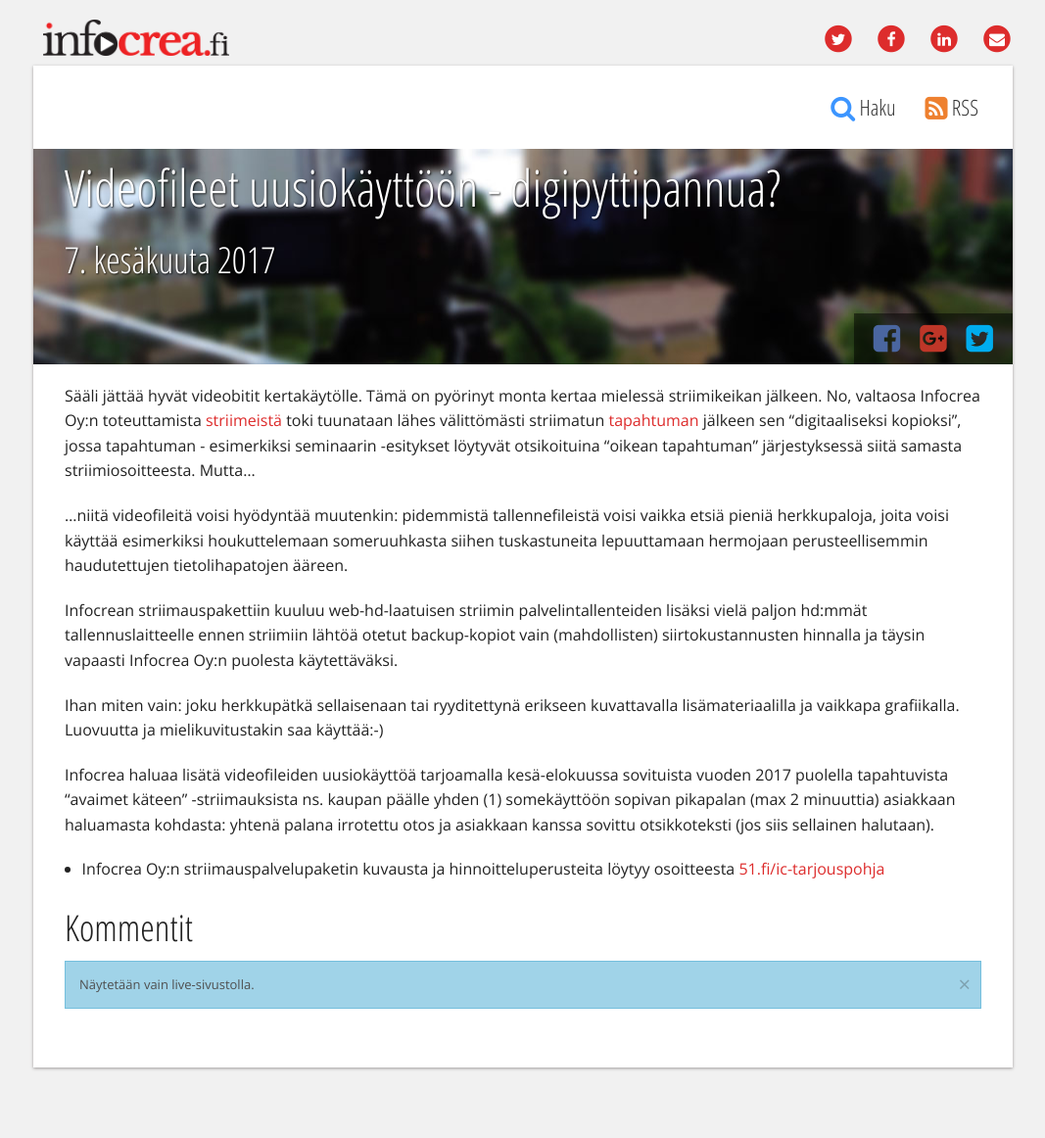
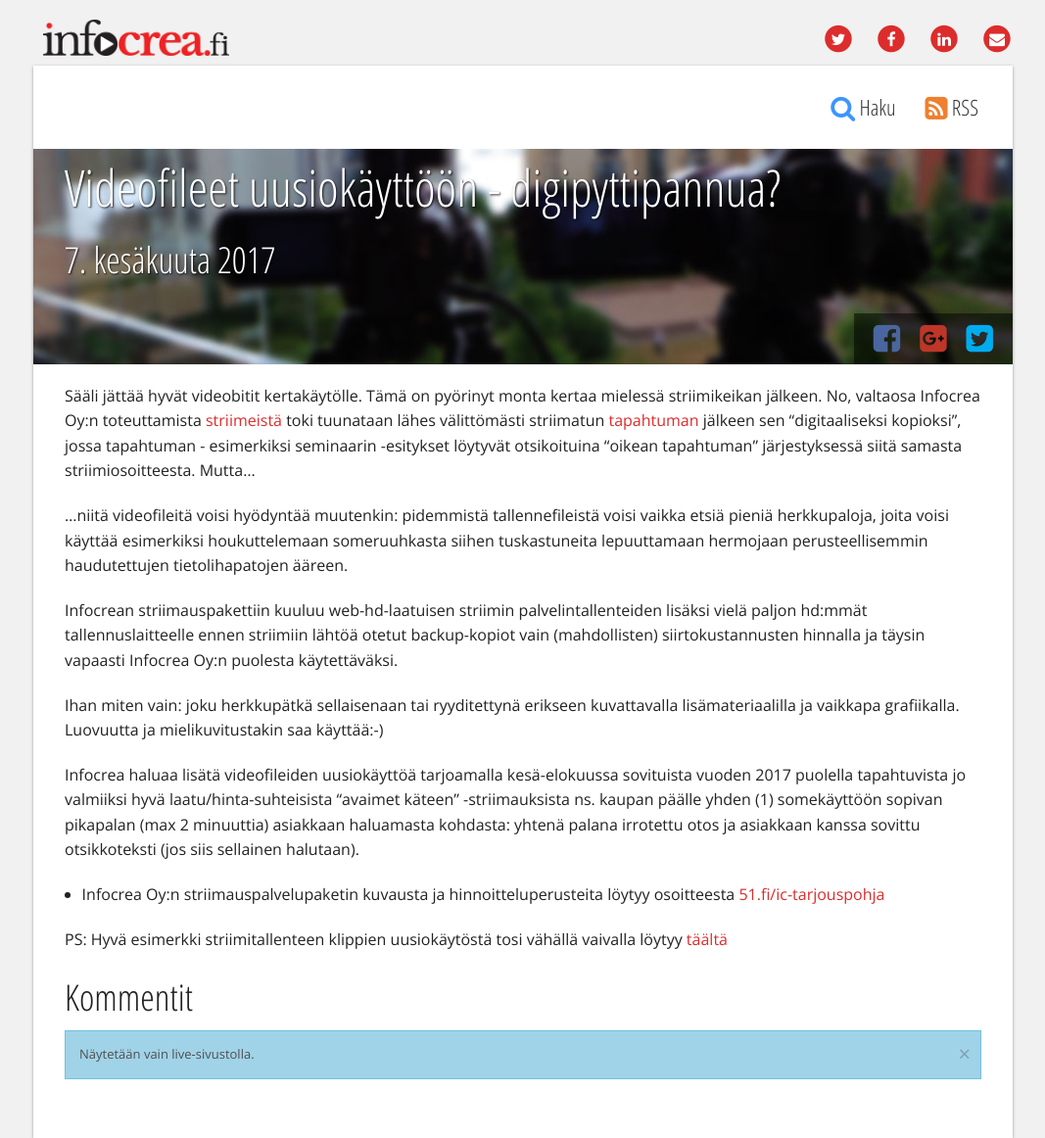
Before and after one commit to Pyppe/infocrea.fi, a Jekyll site: the page built from _posts/2017-06-07-videofileet-uusiokayttoon-digipyttipannua.md, in a window 1280 px wide. Shown: the whole page at 98% size, without its empty margins (106-1173 px from the left). Built offline with Jekyll 4.4.1, drawn with Linux system fonts in a browser that asks for light colours; nearby versions of some CDN libraries.

Commit message:
Blogauksen päivitys

```diff
--- a/_posts/2017-06-07-videofileet-uusiokayttoon-digipyttipannua.md
+++ b/_posts/2017-06-07-videofileet-uusiokayttoon-digipyttipannua.md
@@ -12,6 +12,8 @@ Infocrean striimauspakettiin kuuluu web-hd-laatuisen striimin palvelintallenteid
 
 Ihan miten vain: joku herkkupätkä sellaisenaan tai ryyditettynä erikseen kuvattavalla lisämateriaalilla ja vaikkapa grafiikalla. Luovuutta ja mielikuvitustakin saa käyttää:-)
 
-Infocrea haluaa lisätä videofileiden uusiokäyttöä tarjoamalla kesä-elokuussa sovituista vuoden 2017 puolella tapahtuvista "avaimet käteen" -striimauksista ns. kaupan päälle yhden (1) somekäyttöön sopivan pikapalan (max 2 minuuttia) asiakkaan haluamasta kohdasta: yhtenä palana irrotettu otos ja asiakkaan kanssa sovittu otsikkoteksti (jos siis sellainen halutaan).
+Infocrea haluaa lisätä videofileiden uusiokäyttöä tarjoamalla kesä-elokuussa sovituista vuoden 2017 puolella tapahtuvista jo valmiiksi hyvä laatu/hinta-suhteisista "avaimet käteen" -striimauksista ns. kaupan päälle yhden (1) somekäyttöön sopivan pikapalan (max 2 minuuttia) asiakkaan haluamasta kohdasta: yhtenä palana irrotettu otos ja asiakkaan kanssa sovittu otsikkoteksti (jos siis sellainen halutaan).
 
 - Infocrea Oy:n striimauspalvelupaketin kuvausta ja hinnoitteluperusteita löytyy osoitteesta [51.fi/ic-tarjouspohja](http://51.fi/ic-tarjouspohja)
+
+PS: Hyvä esimerkki striimitallenteen klippien uusiokäytöstä tosi vähällä vaivalla löytyy [täältä](http://tapio.fi/tapio-foresttest-ensiesittelyssa-sertiseriffi-fsc-tapio-harvennuskortti-ja-tapio-maanmuokkauskortti/)
```
